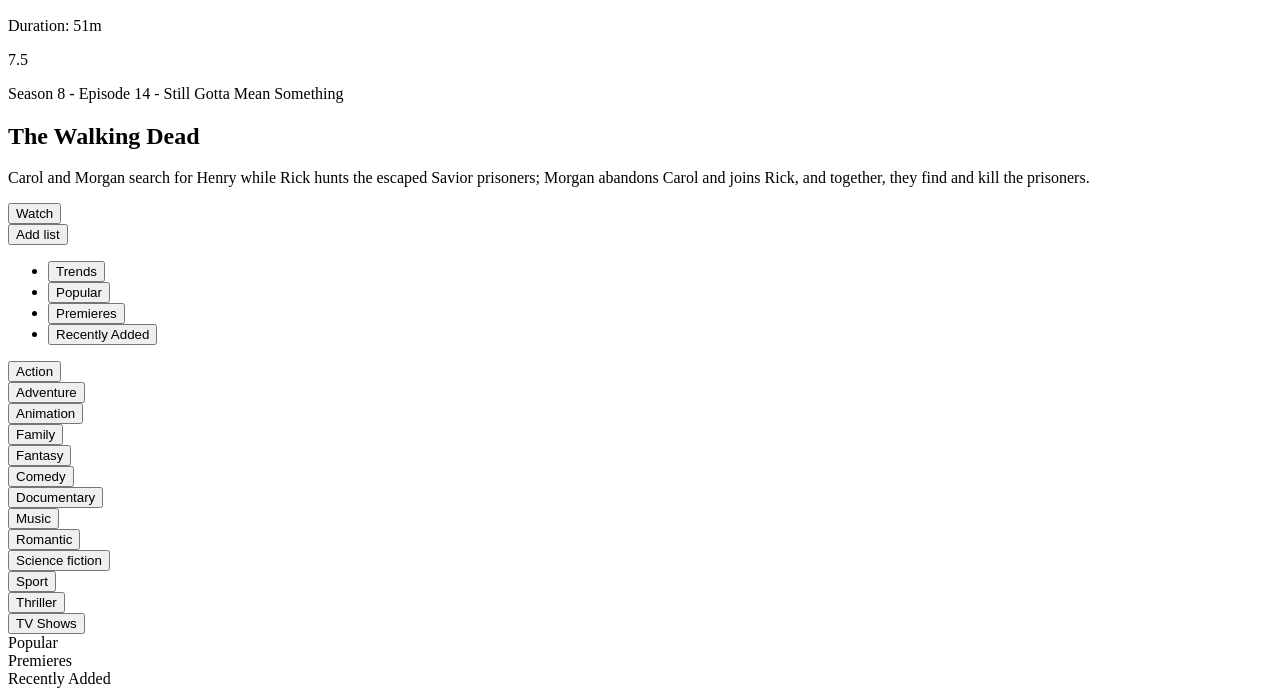
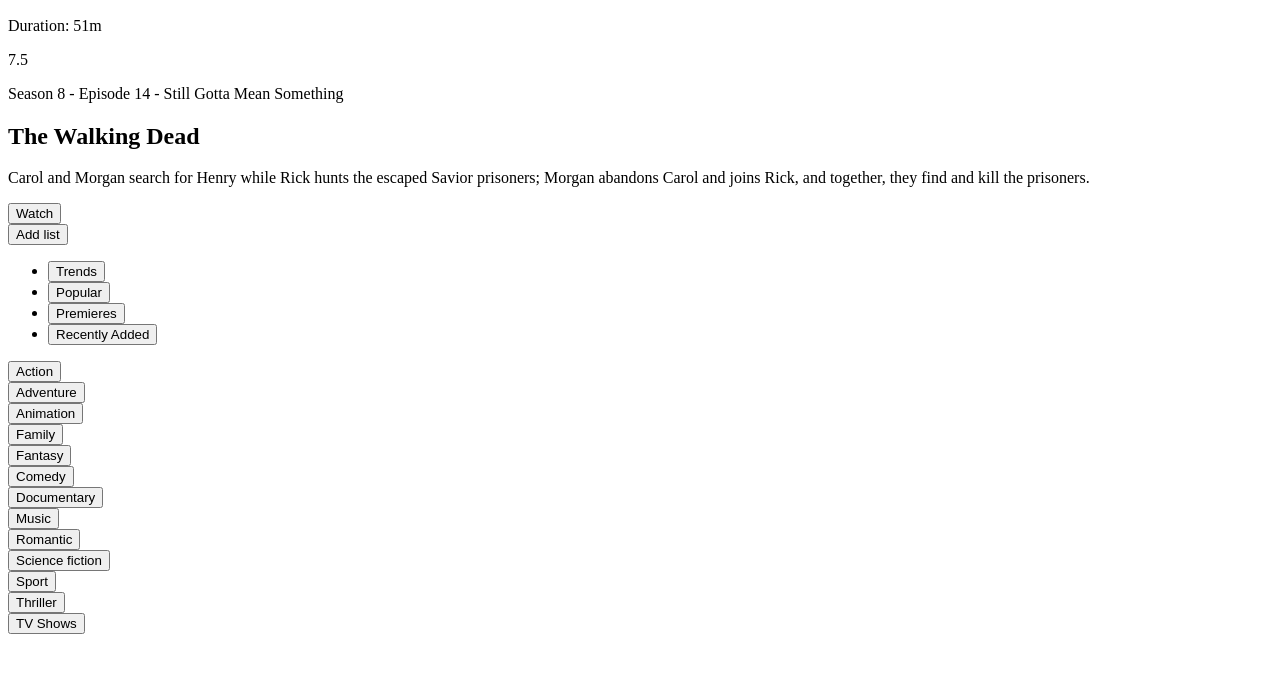
Before and after one commit to erwinjongenelen/Netflix-Redesign-Concept-Website, a website: page src/index.html in a window 1280 px wide. Shown: the part 929-1625 px from the top of the page. After the commit the page ends 1571 px from the top, so only its background shows below. Drawn offline with Linux system fonts and the light colour scheme.

Commit message:
Edit tabs structure

```diff
--- a/src/index.html
+++ b/src/index.html
@@ -201,8 +201,8 @@
         </ul>
       </div>
       <div class="tab-content" id="highlights-tab-content">
-        <div class="tab-pane fade pt-30 pt-lg-60 show active" id="trends" role="tabpanel" aria-labelledby="trends-tab">
-          <div class="container">
+        <div class="tab-pane fade show active" id="trends" role="tabpanel" aria-labelledby="trends-tab">
+          <div class="container pt-30 pt-lg-60">
             <div class="overflow-container overflow-hidden">
               <div class="overflow-wrap row flex-row flex-nowrap gx-0 pb-10">
                 <div class="col-auto px-2 px-md-15">
@@ -248,14 +248,14 @@
             </div>
           </div>
         </div>
-        <div class="tab-pane fade pt-30 pt-lg-60" id="popular" role="tabpanel" aria-labelledby="popular-tab">
-          Popular
+        <div class="tab-pane fade" id="popular" role="tabpanel" aria-labelledby="popular-tab">
+          <div class="pt-30 pt-lg-60"></div>
         </div>
-        <div class="tab-pane fade pt-30 pt-lg-60" id="premieres" role="tabpanel" aria-labelledby="premieres-tab">
-          Premieres
+        <div class="tab-pane fade pt-30" id="premieres" role="tabpanel" aria-labelledby="premieres-tab">
+          <div class="pt-30 pt-lg-60"></div>
         </div>
-        <div class="tab-pane fade pt-30 pt-lg-60" id="recently-added" role="tabpanel" aria-labelledby="recently-added-tab">
-          Recently Added
+        <div class="tab-pane fade pt-30" id="recently-added" role="tabpanel" aria-labelledby="recently-added-tab">
+          <div class="pt-30 pt-lg-60"></div>
         </div>
       </div>
     </section>
```
